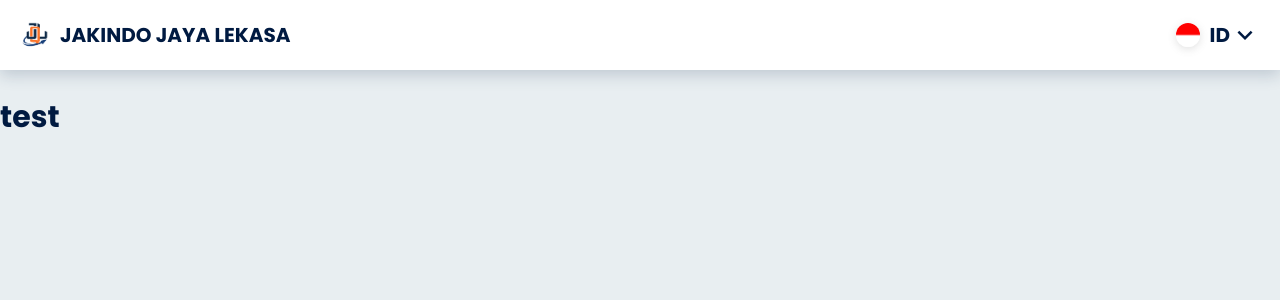
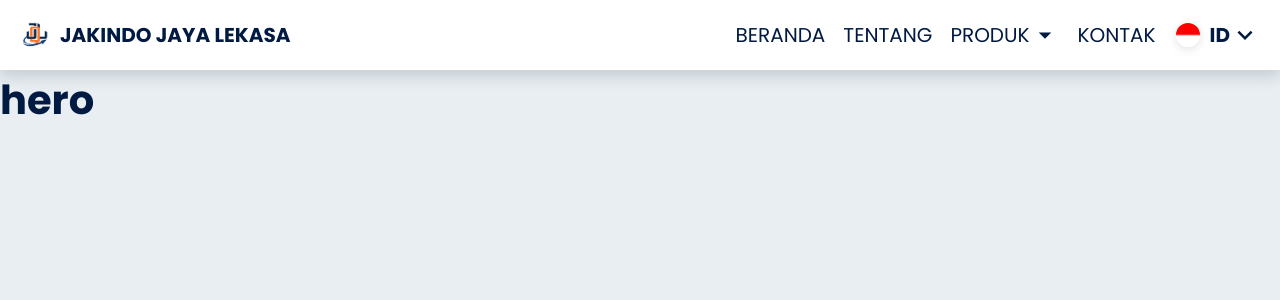
Before and after one commit to usaidaka/JQL_compro, a React (Vite) app: page / in a window 1280 px wide. Shown: the top 300 px of the page. Built offline with nearby package versions, Linux system fonts and the light colour scheme.

Commit message:
set up navbar | routing still pending on

```diff
--- /dev/null
+++ b/src/components/Navbar/components/index.jsx
@@ -0,0 +1,73 @@
+import * as React from 'react';
+import Box from '@mui/material/Box';
+import Drawer from '@mui/material/Drawer';
+import Button from '@mui/material/Button';
+import MenuIcon from '@mui/icons-material/Menu';
+import { Link, useLocation } from 'react-router-dom';
+import { FormattedMessage } from 'react-intl';
+
+import classes from './style.module.scss';
+
+// eslint-disable-next-line react/function-component-definition
+export default function DrawerRightNavMobile() {
+  const [state, setState] = React.useState({
+    right: false,
+  });
+
+  const { pathname } = useLocation();
+
+  const toggleDrawer = (anchor, open) => (event) => {
+    if (event.type === 'keydown' && (event.key === 'Tab' || event.key === 'Shift')) {
+      return;
+    }
+
+    setState({ ...state, [anchor]: open });
+  };
+
+  const list = (anchor) => (
+    <Box
+      sx={{ width: anchor === 'top' || anchor === 'bottom' ? 'auto' : 250 }}
+      role="presentation"
+      onClick={toggleDrawer(anchor, false)}
+      onKeyDown={toggleDrawer(anchor, false)}
+    >
+      <div className={classes.drawerRight}>
+        <div className={classes.navDrawer} data-active={pathname === '/home' || pathname === '/'}>
+          <Link to="/" data-active={pathname === '/home' || pathname === '/'}>
+            <FormattedMessage id="nav_home" />
+          </Link>
+        </div>
+        <div className={classes.navDrawer} data-active={pathname === '/home' || pathname === '/'}>
+          <Link to="/" data-active={pathname === '/home' || pathname === '/'}>
+            <FormattedMessage id="nav_about_us" />
+          </Link>
+        </div>
+        <div className={classes.navDrawer} data-active={pathname === '/home' || pathname === '/'}>
+          <Link to="/">
+            <FormattedMessage id="nav_our_product" />
+          </Link>
+        </div>
+        <div className={classes.navDrawer} data-active={pathname === '/home' || pathname === '/'}>
+          <Link to="/">
+            <FormattedMessage id="nav_contact" />
+          </Link>
+        </div>
+      </div>
+    </Box>
+  );
+
+  return (
+    <div>
+      {['right'].map((anchor) => (
+        <React.Fragment key={anchor}>
+          <Button onClick={toggleDrawer(anchor, true)}>
+            <MenuIcon style={{ color: '#757575' }} />
+          </Button>
+          <Drawer anchor={anchor} open={state[anchor]} onClose={toggleDrawer(anchor, false)}>
+            {list(anchor)}
+          </Drawer>
+        </React.Fragment>
+      ))}
+    </div>
+  );
+}
--- /dev/null
+++ b/src/components/Navbar/components/style.module.scss
@@ -0,0 +1,29 @@
+@import '@styles/base';
+
+.button {
+  color: black;
+  background-color: red;
+}
+
+.drawerRight {
+  padding: 1rem;
+
+  .navDrawer {
+    margin-bottom: 20px;
+    height: 40px;
+    width: 100%;
+    display: flex;
+    justify-content: center;
+    align-items: center;
+
+    &:hover {
+      background-color: #b9b9b9;
+      border-radius: 6px;
+      cursor: pointer;
+    }
+
+    &[data-active='true'] {
+      color: red;
+    }
+  }
+}
--- a/src/components/Navbar/index.jsx
+++ b/src/components/Navbar/index.jsx
@@ -2,29 +2,42 @@ import PropTypes from 'prop-types';
 import { useState } from 'react';
 import { FormattedMessage } from 'react-intl';
 import { useDispatch } from 'react-redux';
-import { useNavigate } from 'react-router-dom';
+import { Link, useNavigate } from 'react-router-dom';
 import Avatar from '@mui/material/Avatar';
 import Menu from '@mui/material/Menu';
 import MenuItem from '@mui/material/MenuItem';
 import ExpandMoreIcon from '@mui/icons-material/ExpandMore';
 import { setLocale } from '@containers/App/actions';
+import ArrowDropDownIcon from '@mui/icons-material/ArrowDropDown';
 
 import iconjql from '../../../public/iconjql.png';
 
 import classes from './style.module.scss';
+import DrawerRightNavMobile from './components';
+import productsNavList from '../../static/data/productsNavList.json';
 
 const Navbar = ({ title, locale }) => {
   const dispatch = useDispatch();
   const navigate = useNavigate();
   const [menuPosition, setMenuPosition] = useState(null);
+  const [menuNavPosition, setMenuNavPosition] = useState(null);
   const open = Boolean(menuPosition);
+  const openNav = Boolean(menuNavPosition);
 
   const handleClick = (event) => {
     setMenuPosition(event.currentTarget);
   };
 
+  const handleClickNav = (event) => {
+    setMenuNavPosition(event.currentTarget);
+  };
+
   const handleClose = () => {
     setMenuPosition(null);
+  };
+
+  const handleCloseNav = () => {
+    setMenuNavPosition(null);
   };
 
   const onSelectLang = (lang) => {
@@ -34,17 +47,58 @@ const Navbar = ({ title, locale }) => {
     handleClose();
   };
 
+  const onSelectNav = () => {
+    // Navigating using useNavigate
+    handleClose();
+  };
+
   const goHome = () => {
     navigate('/');
   };
 
+  console.log(productsNavList.productNavList);
+
   return (
     <div className={classes.headerWrapper} data-testid="navbar">
       <div className={classes.contentWrapper}>
+        <div className={classes.logoHead}>
           <div className={classes.logoImage} onClick={goHome}>
             <img src={iconjql} alt="logo" className={classes.logo} />
             <div className={classes.title}>{title}</div>
           </div>
+        </div>
+
+        <div className={classes.navigationWrapper}>
+          <div className={classes.navigator}>
+            <Link to="/">
+              <FormattedMessage id="nav_home" />
+            </Link>
+            <Link to="/">
+              <FormattedMessage id="nav_about_us" />
+            </Link>
+            {/* -start- Our Product Toggle drop down */}
+            <div className={classes.toolbar}>
+              <div className={classes.toggle} onClick={handleClickNav}>
+                <FormattedMessage id="nav_our_product" />
+                <ArrowDropDownIcon />
+              </div>
+            </div>
+
+            <Menu open={openNav} anchorEl={menuNavPosition} onClose={handleCloseNav}>
+              {productsNavList.map((product) => (
+                <MenuItem onClick={() => onSelectNav()}>
+                  <div className={classes.menu}>
+                    <span>{product.name}</span>
+                  </div>
+                </MenuItem>
+              ))}
+            </Menu>
+            {/* -end- Our Product Toggle drop down */}
+            <Link to="/">
+              <FormattedMessage id="nav_contact" />
+            </Link>
+          </div>
+
           <div className={classes.toolbar}>
             <div className={classes.toggle} onClick={handleClick}>
               <Avatar className={classes.avatar} src={locale === 'id' ? '/id.png' : '/en.png'} />
@@ -70,6 +124,12 @@ const Navbar = ({ title, locale }) => {
               </div>
             </MenuItem>
           </Menu>
+
+          {/* Navigation for mobile */}
+          <div className={classes.navigatorMobile}>
+            <DrawerRightNavMobile />
+          </div>
+        </div>
       </div>
     </div>
   );
--- a/src/components/Navbar/style.module.scss
+++ b/src/components/Navbar/style.module.scss
@@ -8,12 +8,21 @@
   .contentWrapper {
     @include directionX;
 
+    @include apply-at-xl-size {
+      padding: 1rem;
+    }
+
+    @include apply-at-lg-size {
+      padding: 1rem;
+    }
+
     color: var(--color-text);
     padding: 1rem;
     align-items: center;
     justify-content: space-between;
     font-size: 1rem;
 
+    .logoHead {
       .logoImage {
         @include directionX;
         cursor: pointer;
@@ -26,6 +35,37 @@
         }
         .title {
           font-weight: 700;
+        }
+      }
+    }
+
+    .navigationWrapper {
+      @include directionX;
+
+      .navigator {
+        padding-right: 20px;
+        display: none;
+        @include apply-at-xl-size {
+          @include directionX;
+          gap: 18px;
+        }
+
+        @include apply-at-lg-size {
+          @include directionX;
+          gap: 18px;
+        }
+      }
+
+      .navigatorMobile {
+        @include directionX;
+        gap: 6px;
+        padding-right: 20px;
+        @include apply-at-xl-size {
+          display: none;
+        }
+
+        @include apply-at-lg-size {
+          display: none;
         }
       }
 
@@ -63,6 +103,7 @@
       }
     }
   }
+}
 
 .menu {
   @include directionX;
--- a/src/languages/en.js
+++ b/src/languages/en.js
@@ -6,7 +6,8 @@ export default {
   app_lang_en: 'English',
   app_popup_error_title: 'Something went wrong!',
   app_popup_error_message: 'Sorry, an error has occurred. Please try again later',
-  app_popup_close_button_label: 'Close',
-  register_title_text: 'Register',
-  navigate_to_product_texts: 'Product Page',
+  nav_home: 'HOME',
+  nav_about_us: 'ABOUT US',
+  nav_our_product: 'OUR PRODUCT',
+  nav_contact: 'CONTACT',
 };
--- a/src/languages/id.js
+++ b/src/languages/id.js
@@ -6,8 +6,8 @@ export default {
   app_lang_en: 'Bahasa Inggris',
   app_popup_error_title: 'Terjadi kesalahan!',
   app_popup_error_message: 'Maaf, telah terjadi kesalahan. Silakan coba beberapa saat lagi',
-  app_popup_close_button_label: 'Tutup',
-  register_title_text: 'Daftar',
-  navigate_to_product_texts: 'Halaman Produk',
-  error: 'blablabla',
+  nav_home: 'BERANDA',
+  nav_about_us: 'TENTANG',
+  nav_our_product: 'PRODUK',
+  nav_contact: 'KONTAK',
 };
--- a/src/main.jsx
+++ b/src/main.jsx
@@ -5,6 +5,7 @@ import { BrowserRouter } from 'react-router-dom';
 
 import App from '@containers/App';
 import Language from '@containers/Language';
+import './main.scss';
 
 import store, { persistor } from '@store';
 
--- /dev/null
+++ b/src/main.scss
@@ -0,0 +1,46 @@
+* {
+  margin: 0;
+  padding: 0;
+  box-sizing: border-box;
+  list-style: none;
+}
+
+a {
+  text-decoration: none;
+  color: inherit;
+}
+
+html {
+  scroll-behavior: smooth;
+}
+
+::-webkit-scrollbar {
+  height: 0.3em;
+  width: 0.3em;
+}
+
+::-webkit-scrollbar-track {
+  background-color: transparent;
+}
+
+::-webkit-scrollbar-thumb {
+  background-color: #ffc107;
+  border-radius: 1em;
+  height: 0.3em;
+  width: 0.3em;
+}
+
+@layer components {
+  @variants responsive {
+    /* Hide scrollbar for Chrome, Safari and Opera */
+    .no-scrollbar::-webkit-scrollbar {
+      display: none;
+    }
+
+    /* Hide scrollbar for IE, Edge and Firefox */
+    .no-scrollbar {
+      -ms-overflow-style: none; /* IE and Edge */
+      scrollbar-width: none; /* Firefox */
+    }
+  }
+}
--- /dev/null
+++ b/src/pages/Home/components/Hero/index.jsx
@@ -0,0 +1,11 @@
+import React from 'react'
+
+const Hero = () => {
+  return (
+    <div>
+      <h1>hero</h1>
+    </div>
+  )
+}
+
+export default Hero
--- /dev/null
+++ b/src/pages/Home/components/Hero/style.module.scss
@@ -0,0 +1 @@
+@import '@styles/base';
--- a/src/pages/Home/index.jsx
+++ b/src/pages/Home/index.jsx
@@ -1,14 +1,12 @@
+import Hero from './components/Hero';
 import classes from './style.module.scss';
 
 const Home = () => {
-
   return (
     <div className={classes.home}>
-      <h2>test</h2>
+      <Hero />
     </div>
   );
 };
 
-
-
 export default Home;
--- /dev/null
+++ b/src/static/data/productsNavList.json
@@ -0,0 +1,30 @@
+[
+  {
+    "name": "Gaskets",
+    "cta": "/test"
+  },
+  {
+    "name": "Valves",
+    "cta": "/test"
+  },
+  {
+    "name": "Flanges",
+    "cta": "/test"
+  },
+  {
+    "name": "Pipe & Tubes",
+    "cta": "/test"
+  },
+  {
+    "name": "Bolts & Nuts",
+    "cta": "/test"
+  },
+  {
+    "name": "Fittings",
+    "cta": "/test"
+  },
+  {
+    "name": "Profile",
+    "cta": "/test"
+  }
+]
```
Lines whose indentation alone changed are shown as unchanged.
